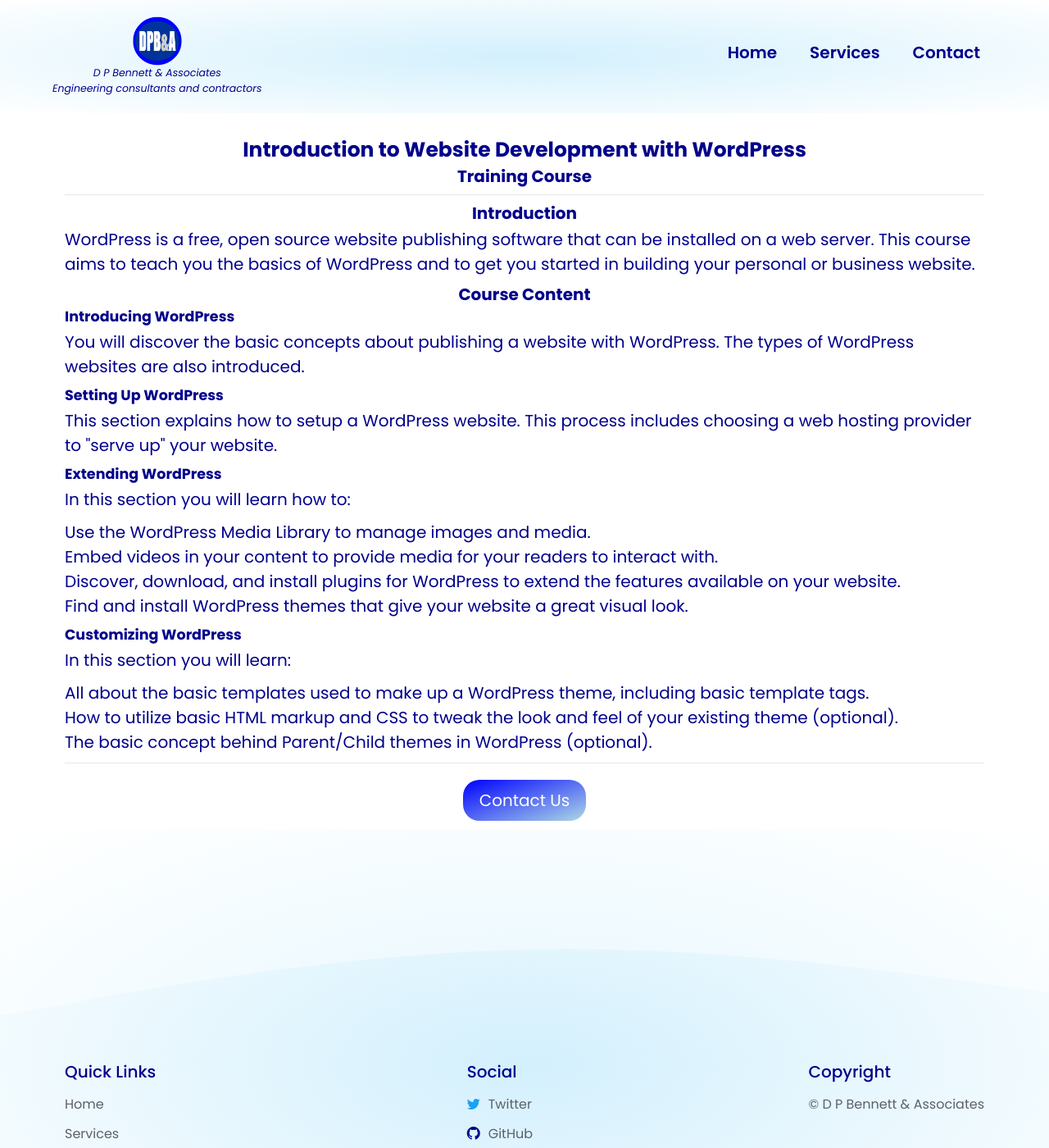
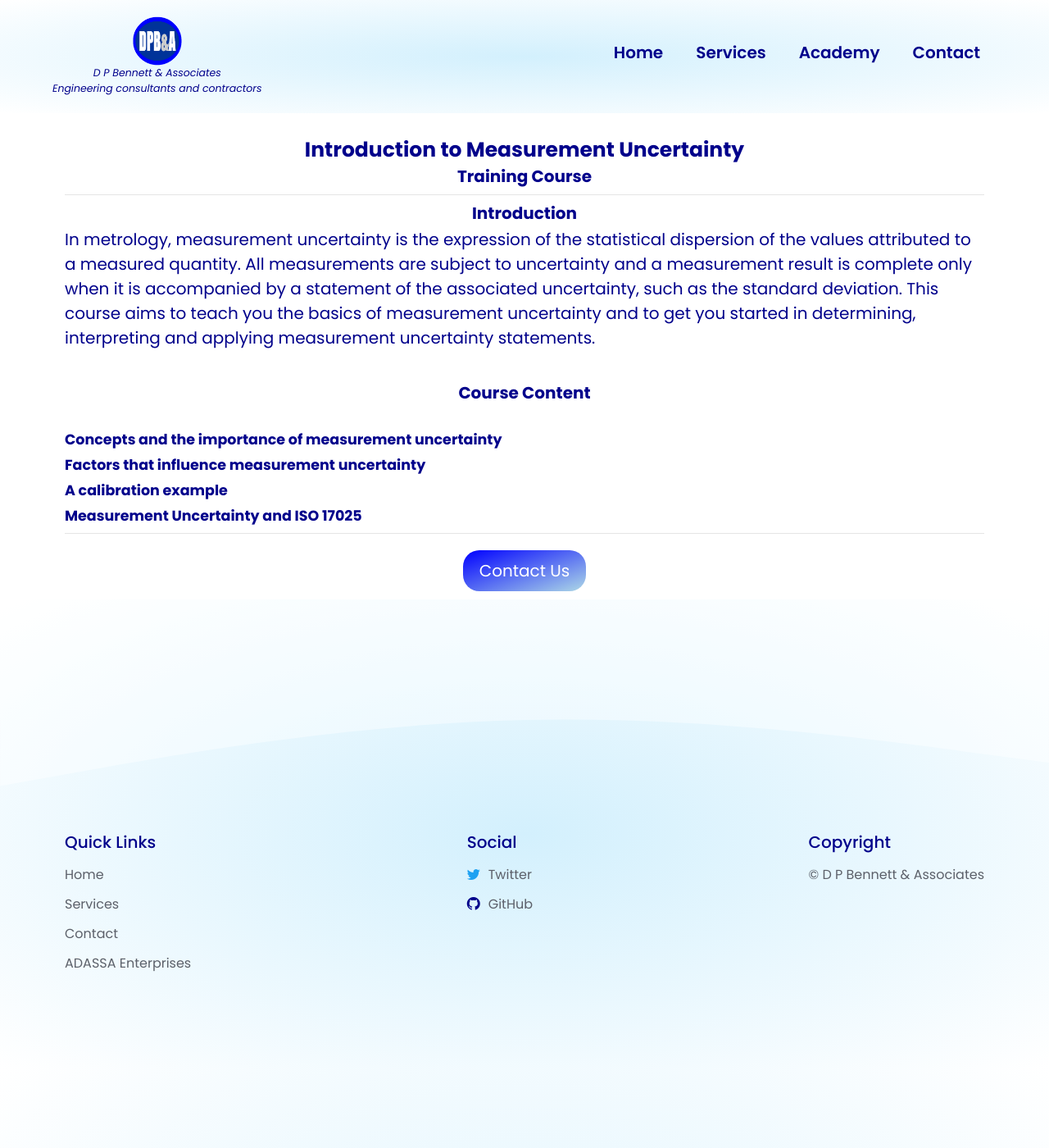
Before and after one commit to DPBandA/dpba, a Jekyll site: the page built from academy/index.html, in a window 1280 px wide and 1400 px high. Shown: the whole window at 82% size. Built offline with Jekyll 4.4.1, drawn with Linux system fonts in a browser that asks for light colours.

Commit message:
General updates.

```diff
--- a/_includes/header.html
+++ b/_includes/header.html
@@ -23,6 +23,9 @@
                 <a href="/#services">
                     <li>Services</li>
                 </a>
+                <a href="/academy">
+                    <li>Academy</li>
+                </a>
                 <a href="/contact">
                     <li>Contact</li>
                 </a>
@@ -39,6 +42,9 @@
                 <a href="/#services">
                     <li onclick="show()">Services</li>
                 </a>
+                <a href="/academy">
+                    <li>Academy</li>
+                </a>
                 <a href="/contact">
                     <li>Contact</li>
                 </a>
--- a/academy/index.html
+++ b/academy/index.html
@@ -4,60 +4,43 @@
 <div class="container">
     <br>
     <h1 class="text-center font-weight-bold">
-        Introduction to Website Development with WordPress
+        Introduction to Measurement Uncertainty
     </h1>
     <h2 class="text-center font-weight-bold">Training Course</h2>
     <hr>
     <h2 class="text-center font-weight-bold">Introduction</h2>
     <p>
-        WordPress is a free, open source website publishing software that can be installed
-        on a web server. This course aims to teach you the basics of WordPress and
-        to get you started in building your personal or business website.
+        In metrology, measurement uncertainty is the expression of the statistical
+        dispersion of the values attributed to a measured quantity. All measurements
+        are subject to uncertainty and a measurement result is complete only when
+        it is accompanied by a statement of the associated uncertainty, such as
+        the standard deviation. This course aims to teach you the basics of measurement
+        uncertainty and to get you started in determining, interpreting and applying
+        measurement uncertainty statements.
     </p>
+    <br>
     <h2 class="text-center font-weight-bold">Course Content</h2>
+    <br>
+    <h3 class="font-weight-bold">Concepts and the importance of measurement uncertainty</h3>
+    <p>
 
-    <h3 class="font-weight-bold">Introducing WordPress</h3>
-    <p>
-        You will discover the basic concepts about publishing a website with WordPress.
-        The types of WordPress websites are also introduced.
     </p>
 
-    <h3 class="font-weight-bold">Setting Up WordPress</h3>
+    <h3 class="font-weight-bold">Factors that influence measurement uncertainty</h3>
     <p>
-        This section explains how to setup a WordPress website. This process includes
-        choosing a web hosting provider to "serve up" your website.
+
     </p>
 
-    <h3 class="font-weight-bold">Extending WordPress</h3>
-    <p>In this section you will learn how to:</p>
-    <ol type="i">
-        <li>Use the WordPress Media Library to
-            manage images and media.</li>
+    <h3 class="font-weight-bold">A calibration example</h3>
+    <p>
 
-        <li>Embed videos in your content to provide media for
-            your readers to interact with.</li>
+    </p>
 
-        <li>Discover, download, and install plugins for WordPress
-            to extend the features available on your website.</li>
+    <h3 class="font-weight-bold">Measurement Uncertainty and ISO 17025</h3>
+    <p>
 
-        <li>Find and install WordPress themes that give your
-            website a great visual look.</li>
-    </ol>
+    </p>
 
-    <h3 class="font-weight-bold">Customizing WordPress</h3>
-    <p>In this section you will learn:</p>
-    <ol type="i">
-        <li>All about the basic templates used to make up a
-            WordPress theme, including basic template tags.
-        </li>
-
-        <li>How to utilize basic HTML markup and CSS to tweak the look
-            and feel of your existing theme (optional).
-        </li>
-
-        <li>The basic concept behind Parent/Child themes in WordPress (optional).
-        </li>
-    </ol>
     <hr>
     <p class="text-center">
         <button type="button"
```
